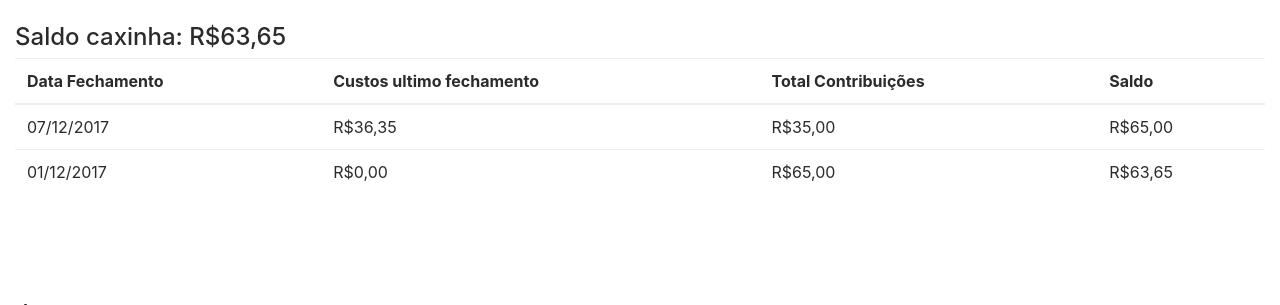
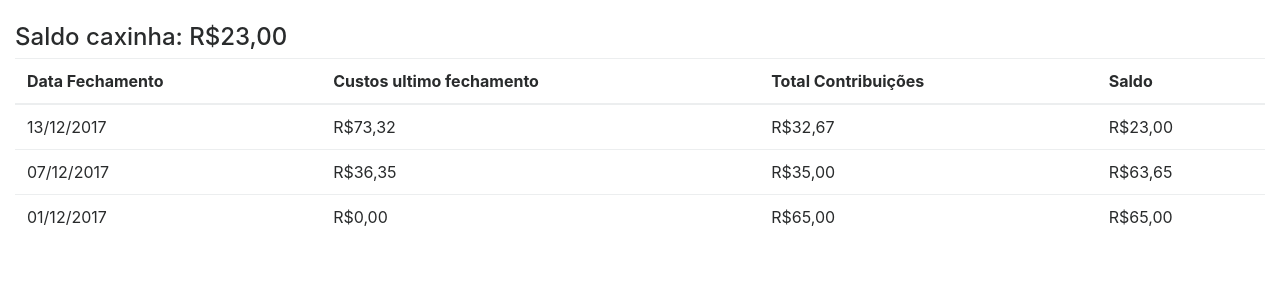
Before and after one commit to ricobonfim/clubedabolacha, a PHP site: page / in a window 1280 px wide. Shown: the top 305 px of the page. Run offline with PHP 8.4, Linux system fonts and the light colour scheme.

Commit message:
Adiciona custos dia 12

```diff
--- a/index.php
+++ b/index.php
@@ -26,6 +26,11 @@
             'valor' => 21.43
         );
 
+        $ultimosGastos[] = array(
+            'data' => "12/12/2017",
+            'valor' => 73.32
+        );
+
         $saldos[] = array(
             'dataFechamento' => "01/12/2017",
             'totalContribuicoes' => 65,
@@ -38,6 +43,12 @@
             'gastosUltimoFechamento' => 36.35
         );
 
+        $saldos[] = array(
+            'dataFechamento' => "13/12/2017",
+            'totalContribuicoes' => 32.67,
+            'gastosUltimoFechamento' => 73.32
+        );
+
         function getSaldoAtual(array $saldos) : float {
             $total = 0;
             foreach ($saldos as $saldo) {
@@ -47,7 +58,7 @@
         }
 
         function getSaldoParcial(array $saldos, int $index) : float {
-            $saldosParcial = array_slice($saldos, 0, $index+1);
+            $saldosParcial = array_slice($saldos, 0, count($saldos)-$index);
             $total = 0;
             foreach ($saldosParcial as $saldo) {
                 $total += $saldo['totalContribuicoes']-$saldo['gastosUltimoFechamento'];
```
